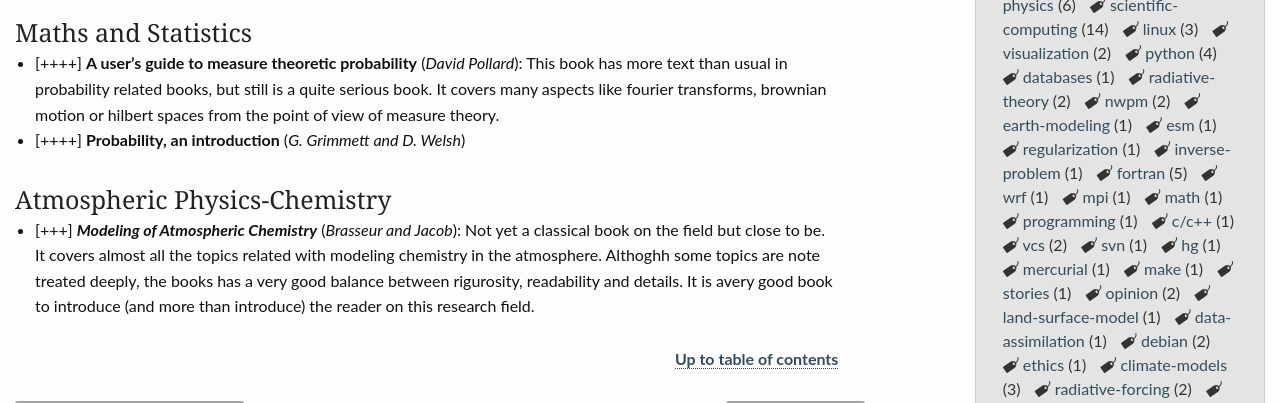
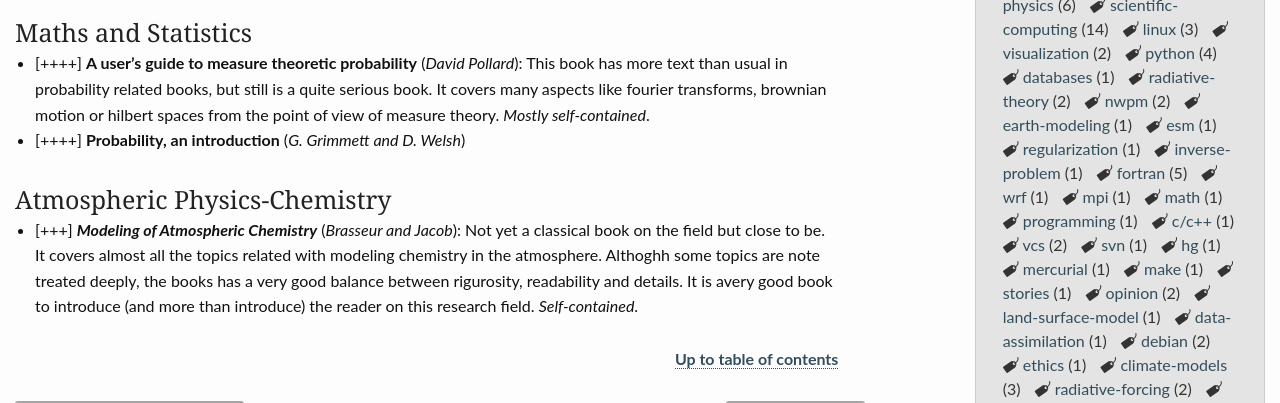
Before and after one commit to RCHG/rchg.github.io, a Jekyll site: the page built from _posts/2019-01-04-List-of-Books.md, in a window 1280 px wide. Shown: the part 662-1065 px from the top of the page. Built offline with Jekyll 4.4.1, drawn with Linux system fonts in a browser that asks for light colours; nearby versions of some CDN libraries; comment, search, counter and statistics services are not loaded.

Commit message:
Update 2019-01-04-List-of-Books.md

```diff
--- a/_posts/2019-01-04-List-of-Books.md
+++ b/_posts/2019-01-04-List-of-Books.md
@@ -19,12 +19,12 @@
 
 ### Maths and Statistics
 
-- [++++] **A user's guide to measure theoretic probability** (*David Pollard*): This book has more text than usual in probability related books, but still is a quite serious book. It covers many aspects like fourier transforms, brownian motion or hilbert spaces from the point of view of measure theory.
+- [++++] **A user's guide to measure theoretic probability** (*David Pollard*): This book has more text than usual in probability related books, but still is a quite serious book. It covers many aspects like fourier transforms, brownian motion or hilbert spaces from the point of view of measure theory. *Mostly self-contained*.
 - [++++] **Probability, an introduction** (*G. Grimmett and D. Welsh*)
 
 ### Atmospheric Physics-Chemistry
 
-- [+++] ***Modeling of Atmospheric Chemistry*** (*Brasseur and Jacob*): Not yet a classical book on the field but close to be. It covers almost all the topics related with modeling chemistry in the atmosphere. Althoghh some topics are note treated deeply, the books has a very good balance between rigurosity, readability and details. It is avery good book to introduce (and more than introduce) the reader on this research field.
+- [+++] ***Modeling of Atmospheric Chemistry*** (*Brasseur and Jacob*): Not yet a classical book on the field but close to be. It covers almost all the topics related with modeling chemistry in the atmosphere. Althoghh some topics are note treated deeply, the books has a very good balance between rigurosity, readability and details. It is avery good book to introduce (and more than introduce) the reader on this research field. *Self-contained*.
 
 
 
```
